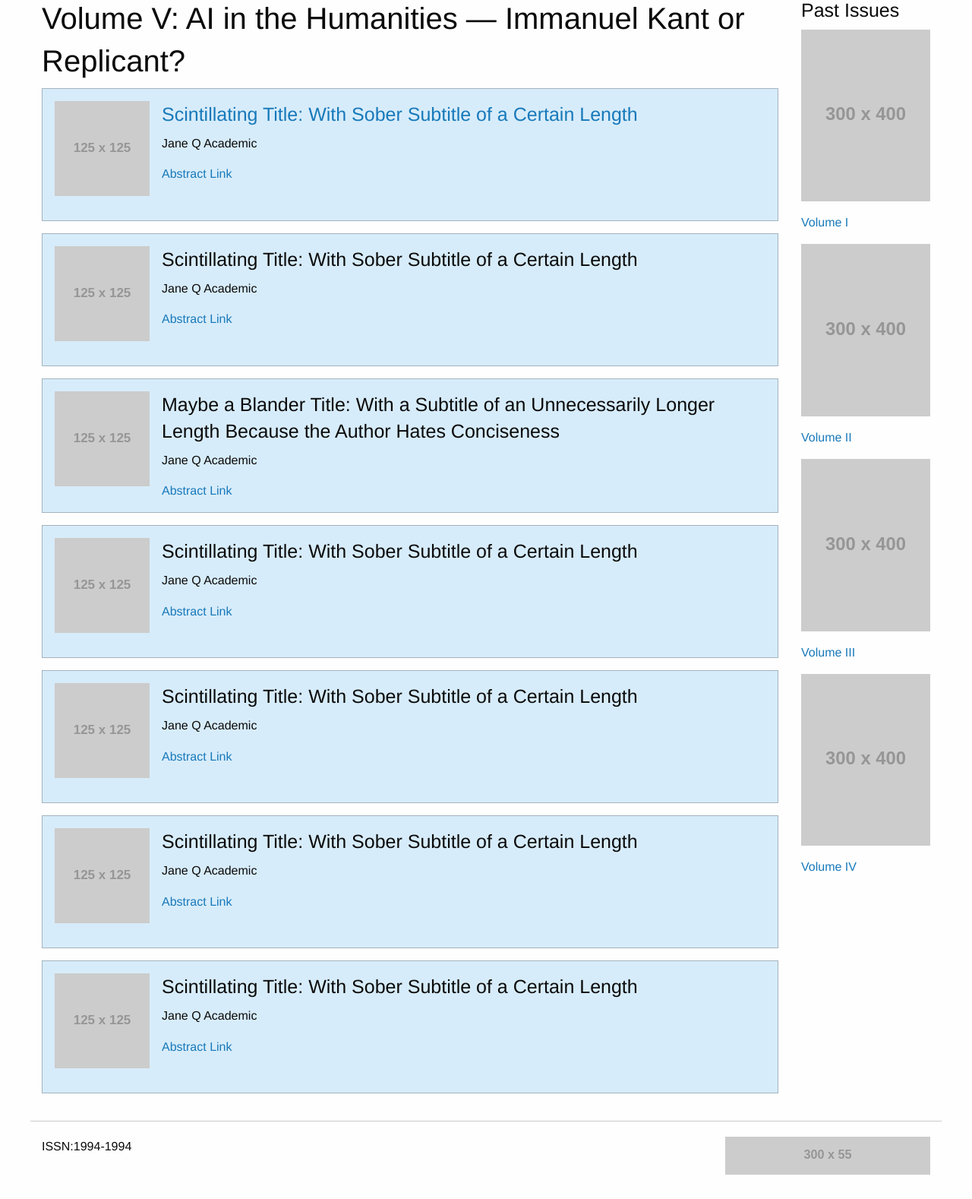
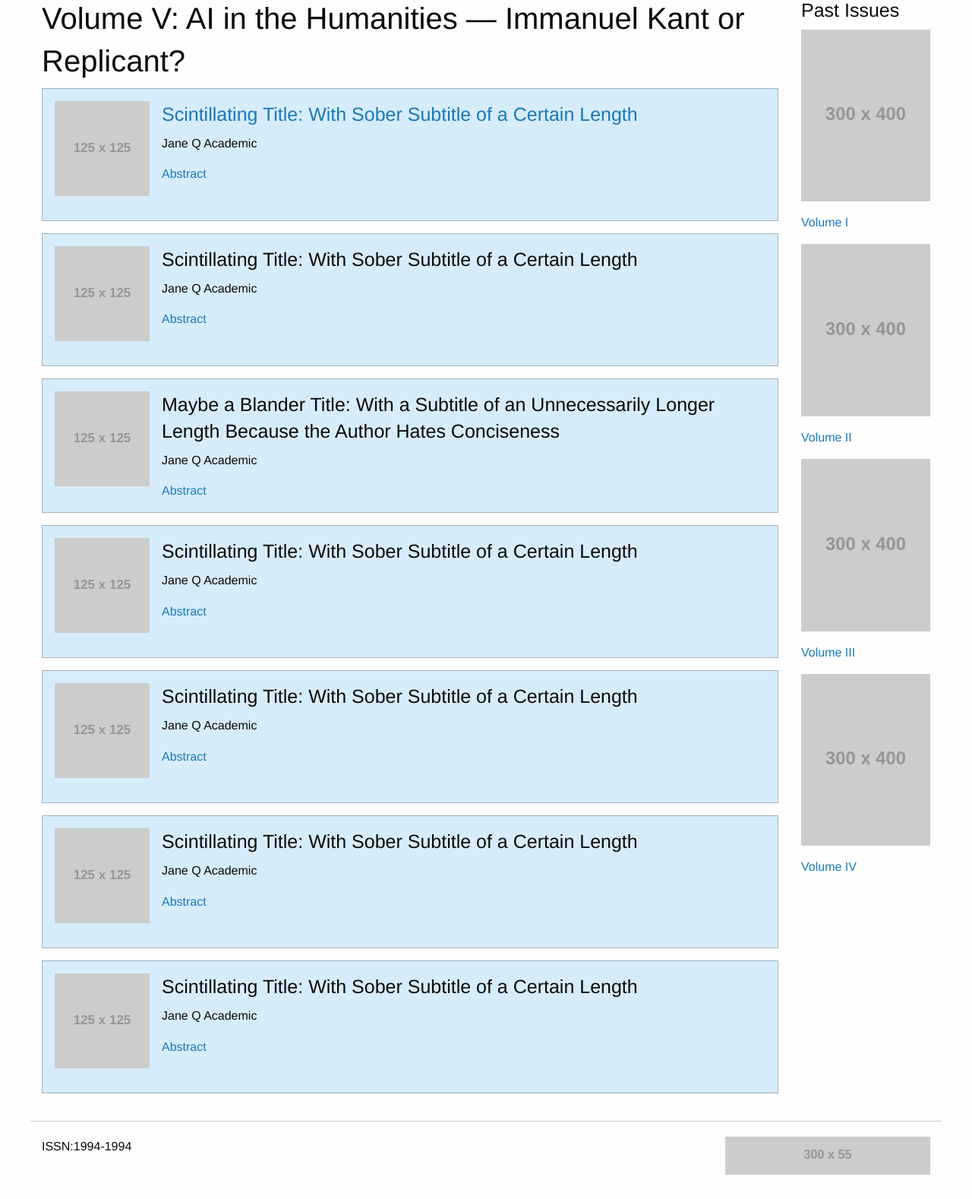
Before and after one commit to chnm/crdhWireframes, a PHP site: page / in a window 1280 px wide. Shown: the part 159-1737 px from the top of the page at 76% size. Run offline with PHP 8.4, Linux system fonts and the light colour scheme; grey boxes labelled with a size stand in for pictures from a placeholder-image service; some libraries are stand-ins or nearby versions.

Commit message:
link fix

```diff
--- a/index.php
+++ b/index.php
@@ -8,7 +8,7 @@
             <h4><a href="essay.php">Scintillating Title: With Sober Subtitle of a Certain Length</a></h4>
             <p class="author">Jane Q Academic</p>
             <!-- <p class="short-description">A short description. Lorem ipsum dolor sit amet, consectetur adipisicing elit. Aperiam consequatur, optio cum eveniet ab unde ipsum vero minus reiciendis non qui nam iusto quod odio repellat iure reprehenderit. Illo, illum!</p> -->
-            <a data-toggle="abstract">Abstract Link</a>
+            <a data-toggle="abstract">Abstract</a>
             <p id="abstract" data-toggler data-animate="slide-in-down slide-out-up">The longer abstract. Lorem ipsum dolor sit amet, consectetur adipisicing elit. Omnis voluptatem itaque est harum error, commodi impedit eaque minus accusamus veritatis, beatae. Fuga perspiciatis optio, iure quae quis illum obcaecati recusandae!Lorem ipsum dolor sit amet, consectetur adipisicing elit. Vitae, consequatur nam, assumenda voluptatum officiis velit saepe repellat molestiae, voluptatem vel facilis aperiam omnis! Esse architecto necessitatibus quo, nemo, fuga labore?Lorem ipsum dolor sit amet, consectetur adipisicing elit. Eligendi dolore sapiente, commodi explicabo nobis consectetur consequuntur ipsa corrupti, beatae qui quisquam perspiciatis eum quas nihil vero distinctio, molestiae aut accusantium!</p>
           </div>
 
@@ -17,7 +17,7 @@
             <h4>Scintillating Title: With Sober Subtitle of a Certain Length</h4>
             <p class="author">Jane Q Academic</p>
             <!-- <p class="short-description">A short description. Lorem ipsum dolor sit amet, consectetur adipisicing elit. Aperiam consequatur, optio cum eveniet ab unde ipsum vero minus reiciendis non qui nam iusto quod odio repellat iure reprehenderit. Illo, illum!</p> -->
-            <a data-toggle="abstract">Abstract Link</a>
+            <a data-toggle="abstract">Abstract</a>
             <p id="abstract" data-toggler data-animate="slide-in-down slide-out-up">The longer abstract. Lorem ipsum dolor sit amet, consectetur adipisicing elit. Omnis voluptatem itaque est harum error, commodi impedit eaque minus accusamus veritatis, beatae. Fuga perspiciatis optio, iure quae quis illum obcaecati recusandae!Lorem ipsum dolor sit amet, consectetur adipisicing elit. Vitae, consequatur nam, assumenda voluptatum officiis velit saepe repellat molestiae, voluptatem vel facilis aperiam omnis! Esse architecto necessitatibus quo, nemo, fuga labore?Lorem ipsum dolor sit amet, consectetur adipisicing elit. Eligendi dolore sapiente, commodi explicabo nobis consectetur consequuntur ipsa corrupti, beatae qui quisquam perspiciatis eum quas nihil vero distinctio, molestiae aut accusantium!</p>
           </div>
 
@@ -26,7 +26,7 @@
             <h4>Maybe a Blander Title: With a Subtitle of an Unnecessarily Longer Length Because the Author Hates Conciseness</h4>
             <p class="author">Jane Q Academic</p>
             <!-- <p class="short-description">A short description. Lorem ipsum dolor sit amet, consectetur adipisicing elit. Aperiam consequatur, optio cum eveniet ab unde ipsum vero minus reiciendis non qui nam iusto quod odio repellat iure reprehenderit. Illo, illum!</p> -->
-            <a data-toggle="abstract">Abstract Link</a>
+            <a data-toggle="abstract">Abstract</a>
             <p id="abstract" data-toggler data-animate="slide-in-down slide-out-up">The longer abstract. Lorem ipsum dolor sit amet, consectetur adipisicing elit. Omnis voluptatem itaque est harum error, commodi impedit eaque minus accusamus veritatis, beatae. Fuga perspiciatis optio, iure quae quis illum obcaecati recusandae!Lorem ipsum dolor sit amet, consectetur adipisicing elit. Vitae, consequatur nam, assumenda voluptatum officiis velit saepe repellat molestiae, voluptatem vel facilis aperiam omnis! Esse architecto necessitatibus quo, nemo, fuga labore?Lorem ipsum dolor sit amet, consectetur adipisicing elit. Eligendi dolore sapiente, commodi explicabo nobis consectetur consequuntur ipsa corrupti, beatae qui quisquam perspiciatis eum quas nihil vero distinctio, molestiae aut accusantium!</p>
           </div>
 
@@ -35,7 +35,7 @@
             <h4>Scintillating Title: With Sober Subtitle of a Certain Length</h4>
             <p class="author">Jane Q Academic</p>
             <!-- <p class="short-description">A short description. Lorem ipsum dolor sit amet, consectetur adipisicing elit. Aperiam consequatur, optio cum eveniet ab unde ipsum vero minus reiciendis non qui nam iusto quod odio repellat iure reprehenderit. Illo, illum!</p> -->
-            <a data-toggle="abstract">Abstract Link</a>
+            <a data-toggle="abstract">Abstract</a>
             <p id="abstract" data-toggler data-animate="slide-in-down slide-out-up">The longer abstract. Lorem ipsum dolor sit amet, consectetur adipisicing elit. Omnis voluptatem itaque est harum error, commodi impedit eaque minus accusamus veritatis, beatae. Fuga perspiciatis optio, iure quae quis illum obcaecati recusandae!Lorem ipsum dolor sit amet, consectetur adipisicing elit. Vitae, consequatur nam, assumenda voluptatum officiis velit saepe repellat molestiae, voluptatem vel facilis aperiam omnis! Esse architecto necessitatibus quo, nemo, fuga labore?Lorem ipsum dolor sit amet, consectetur adipisicing elit. Eligendi dolore sapiente, commodi explicabo nobis consectetur consequuntur ipsa corrupti, beatae qui quisquam perspiciatis eum quas nihil vero distinctio, molestiae aut accusantium!</p>
           </div>
 
@@ -44,7 +44,7 @@
             <h4>Scintillating Title: With Sober Subtitle of a Certain Length</h4>
             <p class="author">Jane Q Academic</p>
             <!-- <p class="short-description">A short description. Lorem ipsum dolor sit amet, consectetur adipisicing elit. Aperiam consequatur, optio cum eveniet ab unde ipsum vero minus reiciendis non qui nam iusto quod odio repellat iure reprehenderit. Illo, illum!</p> -->
-            <a data-toggle="abstract">Abstract Link</a>
+            <a data-toggle="abstract">Abstract</a>
             <p id="abstract" data-toggler data-animate="slide-in-down slide-out-up">The longer abstract. Lorem ipsum dolor sit amet, consectetur adipisicing elit. Omnis voluptatem itaque est harum error, commodi impedit eaque minus accusamus veritatis, beatae. Fuga perspiciatis optio, iure quae quis illum obcaecati recusandae!Lorem ipsum dolor sit amet, consectetur adipisicing elit. Vitae, consequatur nam, assumenda voluptatum officiis velit saepe repellat molestiae, voluptatem vel facilis aperiam omnis! Esse architecto necessitatibus quo, nemo, fuga labore?Lorem ipsum dolor sit amet, consectetur adipisicing elit. Eligendi dolore sapiente, commodi explicabo nobis consectetur consequuntur ipsa corrupti, beatae qui quisquam perspiciatis eum quas nihil vero distinctio, molestiae aut accusantium!</p>
           </div>
 
@@ -53,7 +53,7 @@
             <h4>Scintillating Title: With Sober Subtitle of a Certain Length</h4>
             <p class="author">Jane Q Academic</p>
             <!-- <p class="short-description">A short description. Lorem ipsum dolor sit amet, consectetur adipisicing elit. Aperiam consequatur, optio cum eveniet ab unde ipsum vero minus reiciendis non qui nam iusto quod odio repellat iure reprehenderit. Illo, illum!</p> -->
-            <a data-toggle="abstract">Abstract Link</a>
+            <a data-toggle="abstract">Abstract</a>
             <p id="abstract" data-toggler data-animate="slide-in-down slide-out-up">The longer abstract. Lorem ipsum dolor sit amet, consectetur adipisicing elit. Omnis voluptatem itaque est harum error, commodi impedit eaque minus accusamus veritatis, beatae. Fuga perspiciatis optio, iure quae quis illum obcaecati recusandae!Lorem ipsum dolor sit amet, consectetur adipisicing elit. Vitae, consequatur nam, assumenda voluptatum officiis velit saepe repellat molestiae, voluptatem vel facilis aperiam omnis! Esse architecto necessitatibus quo, nemo, fuga labore?Lorem ipsum dolor sit amet, consectetur adipisicing elit. Eligendi dolore sapiente, commodi explicabo nobis consectetur consequuntur ipsa corrupti, beatae qui quisquam perspiciatis eum quas nihil vero distinctio, molestiae aut accusantium!</p>
           </div>
 
@@ -62,7 +62,7 @@
             <h4>Scintillating Title: With Sober Subtitle of a Certain Length</h4>
             <p class="author">Jane Q Academic</p>
             <!-- <p class="short-description">A short description. Lorem ipsum dolor sit amet, consectetur adipisicing elit. Aperiam consequatur, optio cum eveniet ab unde ipsum vero minus reiciendis non qui nam iusto quod odio repellat iure reprehenderit. Illo, illum!</p> -->
-            <a data-toggle="abstract">Abstract Link</a>
+            <a data-toggle="abstract">Abstract</a>
             <p id="abstract" data-toggler data-animate="slide-in-down slide-out-up">The longer abstract. Lorem ipsum dolor sit amet, consectetur adipisicing elit. Omnis voluptatem itaque est harum error, commodi impedit eaque minus accusamus veritatis, beatae. Fuga perspiciatis optio, iure quae quis illum obcaecati recusandae!Lorem ipsum dolor sit amet, consectetur adipisicing elit. Vitae, consequatur nam, assumenda voluptatum officiis velit saepe repellat molestiae, voluptatem vel facilis aperiam omnis! Esse architecto necessitatibus quo, nemo, fuga labore?Lorem ipsum dolor sit amet, consectetur adipisicing elit. Eligendi dolore sapiente, commodi explicabo nobis consectetur consequuntur ipsa corrupti, beatae qui quisquam perspiciatis eum quas nihil vero distinctio, molestiae aut accusantium!</p>
           </div>
 
```
